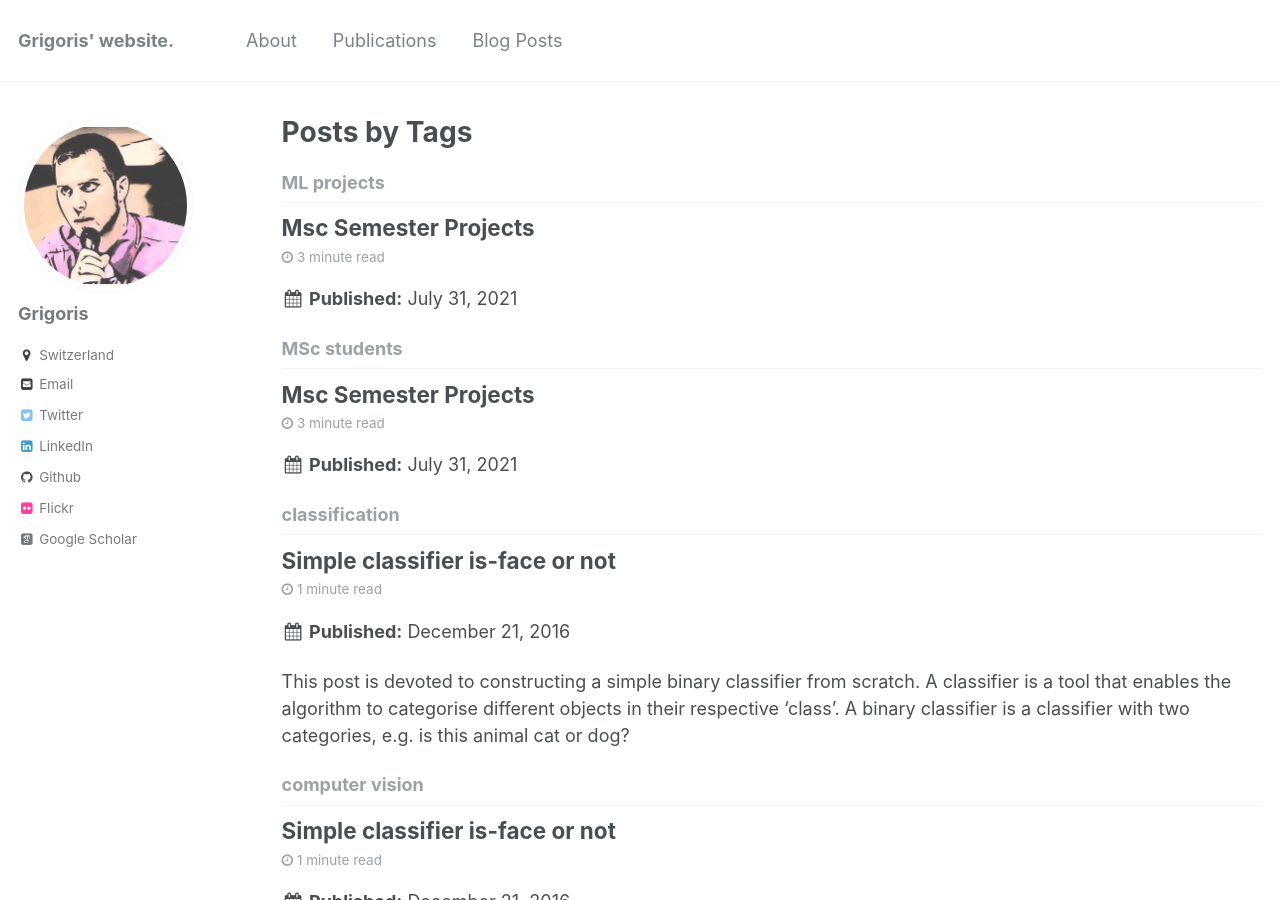
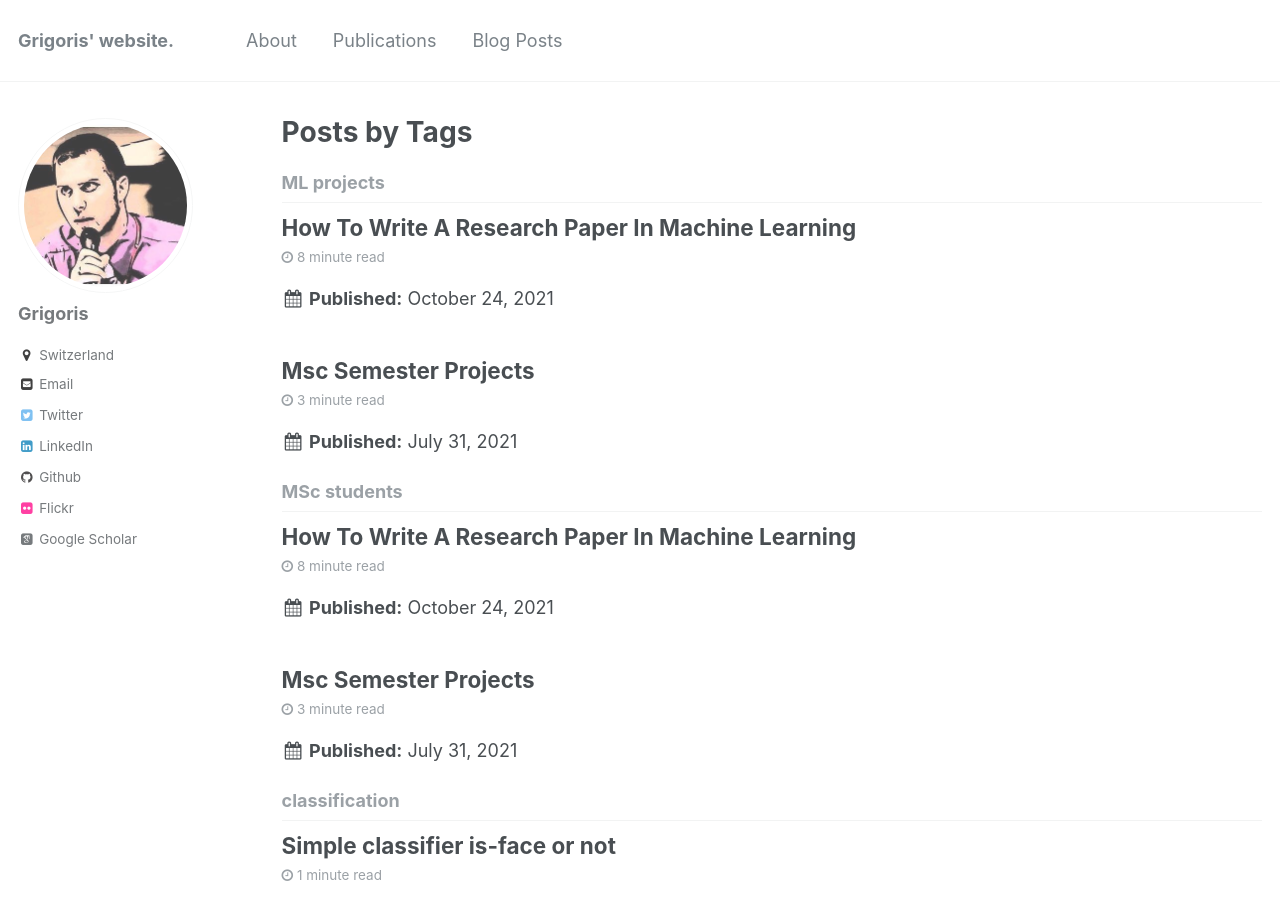
Before and after one commit to grigorisg9gr/grigorisg9gr.github.io, a Jekyll site: the page built from _pages/tag-archive.html, in a window 1280 px wide and 900 px high. Built offline with Jekyll 4.4.1, drawn with Linux system fonts in a browser that asks for light colours; some web fonts are replaced; some of the changed text lies outside the part shown.

Commit message:
Add the blogpost about paper writing.

```diff
--- a/_posts/2021-07-31-MSc-semester-projects.html
+++ b/_posts/2021-07-31-MSc-semester-projects.html
@@ -16,7 +16,7 @@ tags:
 <!-- <h2 class="title is-2">Abstract</h2> -->
 <div class="content has-text-justified">
 
-<p>The semester project requires few tools that should be mostly familiar to you through your previous project in computing and ML. Most of the tutorials below are basic introductions; they will probably not cover everything you need, but they should give you an idea. </p>
+<p>The semester project requires few tools that should be mostly familiar to you through your previous project in computing and machine learning (ML). Most of the tutorials below are introductory; they will probably not cover everything you need, but they should provide fundamental tools for your project. </p>
 
 <ul>
 
--- /dev/null
+++ b/_posts/2021-10-24-how-to-write-a-research-paper-in-machine-learning.html
@@ -0,0 +1,160 @@
+---
+categories:
+  - Machine Learning
+  - Research paper
+tags:
+  - semester projects
+  - ML projects
+  - MSc students
+  - research
+  - research paper
+---
+
+
+<section class="section">
+<div class="container">
+<div class="columns is-centered has-text-centered">
+<div class="column is-two-thirds">
+<!-- <h2 class="title is-2">Abstract</h2> -->
+<div class="content has-text-justified">
+
+<p id="beginning">Writing a research paper means communicating your idea to the external world. The task is always demanding, but it gets better with practice. This tutorial is for students writing their first research paper in machine learning. The paper can be either your semester project report or a submission to a conference. The tips below cover both cases, so please take the time to study the tips; revisit those tips while writing the first draft of your paper.  </p>
+
+
+<p>Your goal is handing in a well-thought and <strong>well-written paper</strong>; reaching that state <strong>requires multiple steps</strong>. There are a number of incredible tutorials and presentations out there (see <a id="#misc-resources">the end of the post</a>). The tutorial below is divided into two main parts: i) tips on <a id="#first-section">how to get started and write the first section of the paper</a>, and ii) <a id="#general-tips">general tips for refining the paper</a>. </p>
+
+<div><section id="first-section" class="section">
+<h2 class="title">Writing one section (at the time)</h2>
+
+Let us start from the first round of writing, i.e., populating the first section of the paper. Let us assume that this is the experimental section. Then, following the next steps should already provide a first version of that section:
+
+<ol>
+  <li> Include the <i style="color:rgb(60, 30, 30)">tables/results</i> even if the final numbers are not yet ready. </li>
+  <li> Write 2-3 sentences that provide the <i style="color:rgb(60, 30, 30)">results and comments</i> on them, e.g., does the proposed method perform on par with the baselines? What is the strongest empirical evidence? If your results are not conclusive yet, you can postpone this and the next step until a later point. </li>
+  <li> Then, write a couple of sentences on <i style="color:rgb(60, 30, 30)">why the reader should care for the experiment</i>, and whether the improvement is important, e.g., is it consistent across the experiments? </li>
+  <li> Then, start developing further the details of your experiments. What are the datasets you used? Could you <i style="color:rgb(60, 30, 30)">describe the datasets</i> briefly? Are those standard benchmarks?  </li>
+  <li> Next up, you can write a paragraph (or more) about the <i style="color:rgb(60, 30, 30)">implementation details</i>. What are the hyper-parameters that require explanation for reproducibility?  </li>
+  <li> Are there some <i style="color:rgb(60, 30, 30)">additional experiments</i> or toy settings that you need to include? </li>
+  <li> Collect all the text, put it in a logical order (e.g., implementation details should come before the experimental results), and revise the text to make it more concise.  </li>
+</ol>
+
+<p>Each of the steps should be easy to write down, so do not move on to the next one, until you complete the previous step. These seven steps are meant as a guide for writing the first round of the first section of your paper, while similar steps can be considered for other sections as well. </p>
+
+<p>Should the first section be the experimental section? Not necessarily, I suggest you to <strong>start from the section you are most comfortable writing about</strong>. For instance, you should be able to identify the works most closely related to yours and write the differences in the related work. Similarly, the theorems you have proved are already determined and you could write them down in the methodology. </p>
+
+
+
+</section></div>
+
+<div><section id="general-tips" class="section">
+<h2 class="title">General tips on writing</h2>
+
+
+You have now finished writing the first round, is this the first draft? Not yet, there are a couple of steps that you should follow to make the manuscript more accessible:
+
+<ul>
+  <li>The paper is not a diary to be written in a chronological order. The fact that you conduct an experiment first, does not mean that this experiment should necessarily be included first; especially if you are writing for a conference submission that has a limited number of pages.</li>
+
+  <li><strong style="color:blue">Notation</strong>, notation, notation. The notation is a critical component of your paper (especially for theoretical works) and it <strong>should be consistent</strong> throughout the text. A couple of simple rules are the following:
+
+        <ul>
+          <li> <strong>Symbols</strong> used in equations <strong>should be used in math mode</strong> in the text, as well. For instance, 'we use symbol K for [vvv]' should be replaced by 'we use symbol $K$ for [vvvv]'. </li>
+
+          <li> Superscripts are often required, and there are several combinations, e.g., K$^{th}$ or $K^{th}$. Please <strong>use $K^{\text{th}}$</strong> in every case for superscripts. </li>
+
+          <li> If specific styling is used for symbols, it should be consistent throughout the paper. For instance, if vectors are denoted in bold (btw, the package bm is recommended for those), they should be bold throughout the text.</li>
+
+          <li> Math equations should either finish with a comma (,) or a period (.), depending on whether there is a sentence continuing/explaining after the equation. </li>
+        </ul></li> <!-- The first one is for the nested ul, and the li is for the outer list. -->
+
+  <li><strong style="color:blue">Abbreviations</strong>:
+
+        <ul>
+          <li> Even though each task has a number of abbreviations, the reader might not be aware of those. Thus, use the full name the first time and <strong>define the abbreviation</strong>, and then you can refer to the abbreviation in the rest of the paper. For instance, 'Neural networks (NNs)' defines the new abbreviation that can be used then. </li>
+
+          <li> Define an abbreviation only if you need one; for instance, if you do not use the abbreviation in the rest of the text, you do not need to define it. </li>
+
+          <li> <strong>Abbreviations</strong> (including datasets, methods, model names) <strong>should be consistent</strong> throughout the text. One way to guarantee that is <strong>by using aliases</strong> in LaTeX. For instance, you can define '\newcommand{\cifarten}{Cifar-10}' in the preamble and then refer to it as \cifarten throughout the paper. Even simple abbreviations can be written differently in different parts of the text, e.g., Cifar10, CIFAR10, Cifar-10; thus, using abbreviations is recommended for consistency. </li>
+        </ul></li>
+
+  <li><strong style="color:blue">The '\cite{}' commands</strong>: Many ML conferences have established the commands of \citet and \citep which can cause confusion. In case those commands exist in your template, here are a couple of tips on using them more effectively:
+
+        <ul>
+          <li> \citet can be used when you want to refer to the authors in the flow of the sentence. For instance, 'the method of \citet{authors}' results in the following text: 'The method of Authors et al.'. </li>
+
+          <li> \citep is used when you want to include parentheses. For instance, 'NNs can be used for synthesising images \citep{authors}' results in the following text: 'NNs can be used for synthesising images (Authors et al.)'. </li>
+
+          <li> Replace 'The authors in \citet{authors}' with '\citet{authors}'. </li>
+        </ul></li>
+
+  <li><strong style="color:blue">LaTeX Labels</strong>: First-time users of LaTeX often do not use \label{}, but the label command a great tool in LaTeX enabling you to refer to the equation/figure/section at a later point. The labelling rules I am following are the following:
+
+        <ul>
+          <li> Devote the first few characters on the type of label. For instance `eq' for equation, `sec' for section, `fig' for figure. This is especially helpful in case you are writing in IDEs with auto-complete. </li>
+
+          <li> The next few characters should describe the role of the equation. Is it the main model equation or just the first model? </li>
+
+          <li> <strong>Follow a similar pattern for labelling</strong>. My advice is [type-of-label]:[role]_[additional-info]. For instance, \label{eq:model1_recursive} is distinctive enough for the context of the paper.</li>
+
+          <li> In the equations, write the label at the end, just before the \end{equation} command. </li>
+
+          <li> Write a label in every section, every table/figure and every equation.</li>
+
+          <li> <strong>Avoid duplicate labels</strong>. Frequently, an equation/table is copied and modified to express a new model/experiment, but the labels are not modified accordingly. The duplicate label creates issues due to the LaTeX compilation. Unfortunately, they show up as 'warnings' in popular cloud-based editors, such as Overleaf, so it would be easy to ignore them. </li>
+        </ul></li>
+
+  <li><strong style="color:blue">Figures and tables</strong>:
+        <ul>
+          <li> The <strong>captions should be self-contained, descriptive and concise</strong>. For instance, writing 'Accuracy on CIFAR10' is not enough; a more descriptive caption could be: 'Comparison of the different architectures when trained on CIFAR10. Notice that the $\Pi-$net requires less parameters than ResNet to achieve the same accuracy, which exhibits the expressivity of the proposed model.' </li>
+
+          <li> Styling: If you have multiple figures/tables that depict the same topic, it is recommended to use the same styling (e.g., line shape, line color,  legends). </li>
+
+          <li> Make it easy for the reader to understand if higher or lower values are better. This can be achieved by including a dedicated symbol, e.g., $\downarrow$.</li>
+        </ul></li> <!-- The first one is for the nested ul, and the li is for the outer list. -->
+
+</ul>
+
+</section></div>
+
+<div><section id="misc" class="section">
+<h2 class="title">Acknowledgements</h2>
+
+<p>I am thankful to Zhenyu Zhu for the feedback they provided and tips on the LaTeX basics. </p>
+
+</section></div>
+
+<div><section id="misc-resources" class="section">
+<h2 class="title">Resources</h2>
+
+<p>The list I compiled above covers only the basics, there is a wealth of additional resources that you can easily access and understand further how to write your research paper. </p>
+
+<p>Video tutorials from incredible researchers:</p>
+<ul>
+  <li>YouTube tutorial by William Freeman on writing a paper in computer vision/machine learning: <a href="https://youtu.be/W1zPtTt43LI?t=543">https://youtu.be/W1zPtTt43LI?t=543</a>. </li>
+  <li>Tutorial from Simon Peyton Jones on writing a paper in computer science: <a href="https://www.youtube.com/watch?v=VK51E3gHENc">https://www.youtube.com/watch?v=VK51E3gHENc</a> (supporting material here: <a href="https://www.microsoft.com/en-us/research/academic-program/write-great-research-paper/">https://www.microsoft.com/en-us/research/academic-program/write-great-research-paper/</a>).</li>
+  <li>YouTube tutorial by Anthony Newman on writing a paper in (life) science(s): <a href="https://www.youtube.com/watch?v=oVF4c6JTAHs">https://www.youtube.com/watch?v=oVF4c6JTAHs</a>.</li>
+  </ul>
+
+
+<p>Booklets and other resources on writing: </p>
+<ul>
+  <li>Booklet on writing research papers: <a href="http://www.raewynconnell.net/p/writing-for-research.html">http://www.raewynconnell.net/p/writing-for-research.html</a>. </li>
+  <li>Blogpost on writing books:  <a href="https://github.com/mnielsen/notes-on-writing/blob/master/notes_on_writing.md">https://github.com/mnielsen/notes-on-writing/blob/master/notes_on_writing.md</a>. </li>
+  <li>Blogpost with advice for authors: <a href="https://jsteinhardt.wordpress.com/2017/02/28/advice-for-authors/">https://jsteinhardt.wordpress.com/2017/02/28/advice-for-authors/</a>. </li>
+  <li>Book: 'How to write a research paper', by Simon Kendall. </li>
+  <li>Session in deep learning indaba: <a href="https://pdf4pro.com/view/how-to-write-a-great-research-paper-deeplearningindaba-com-4f629c.html">https://pdf4pro.com/view/how-to-write-a-great-research-paper-deeplearningindaba-com-4f629c.html</a>. </li>
+</ul>
+
+
+<p>Useful resource: 'The elements of style', style guide for writing in English. </p>
+<a id="#beginning">Top</a>
+
+</section></div>
+
+</div>
+</div>
+</div>
+</div>
+<div class="columns is-centered has-text-centered">
+<div class="column is-two-thirds">
+</section>
```
